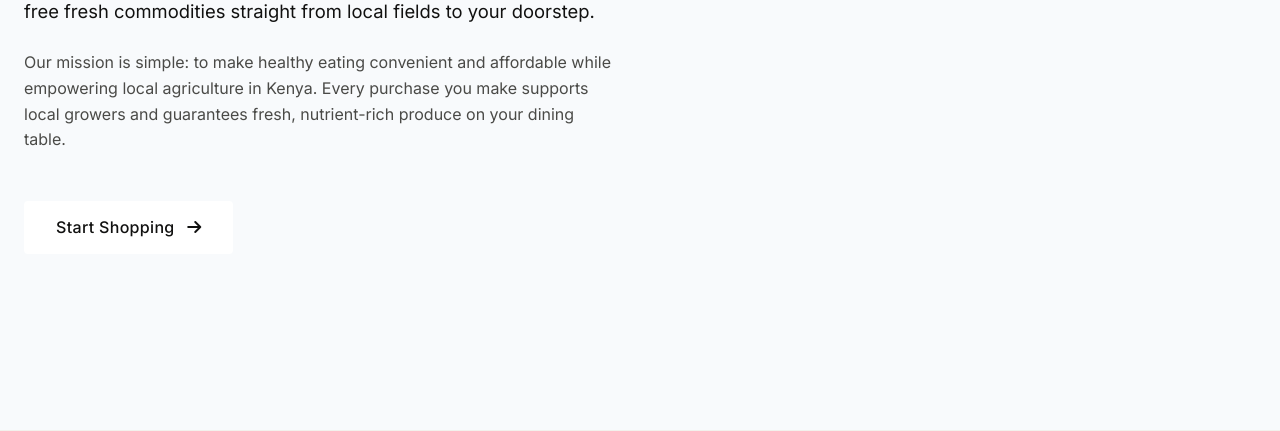
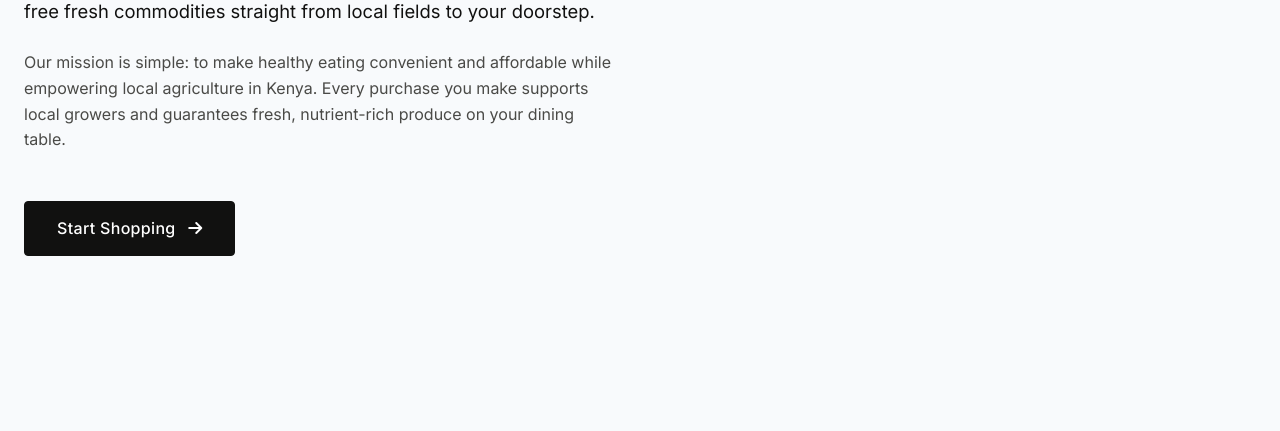
Before and after one commit to mnyando/GroceryShop, a Flask app: page /about in a window 1280 px wide. Shown: the part 414-845 px from the top of the page. Run offline with Flask 2, Linux system fonts and the light colour scheme; some libraries are stand-ins or nearby versions.

Commit message:
refactor(ui): enforce two-tier CTA hierarchy across all pages

```diff
--- a/app/static/css/components.css
+++ b/app/static/css/components.css
@@ -193,19 +193,31 @@
 }
 .hero__cta {
   display: inline-block;
-  background: #fff;
-  color: var(--color-ink);
+  background: var(--color-ink);
+  color: #fff;
+  border: 1px solid var(--color-ink);
   padding: 14px 32px;
   border-radius: var(--radius-sm);
   font-weight: 500;
   letter-spacing: 0.02em;
+  text-align: center;
   transition: transform var(--dur) var(--ease), box-shadow var(--dur) var(--ease), background var(--dur) var(--ease), color var(--dur) var(--ease);
 }
 .hero__cta:hover {
   transform: translateY(-2px);
   box-shadow: var(--shadow-2);
+  background: transparent;
+  color: var(--color-ink);
+}
+.hero .hero__cta {
+  background: #fff;
+  color: var(--color-ink);
+  border-color: #fff;
+}
+.hero .hero__cta:hover {
   background: var(--color-ink);
   color: #fff;
+  border-color: var(--color-ink);
 }
 
 /* ============================================================
```
